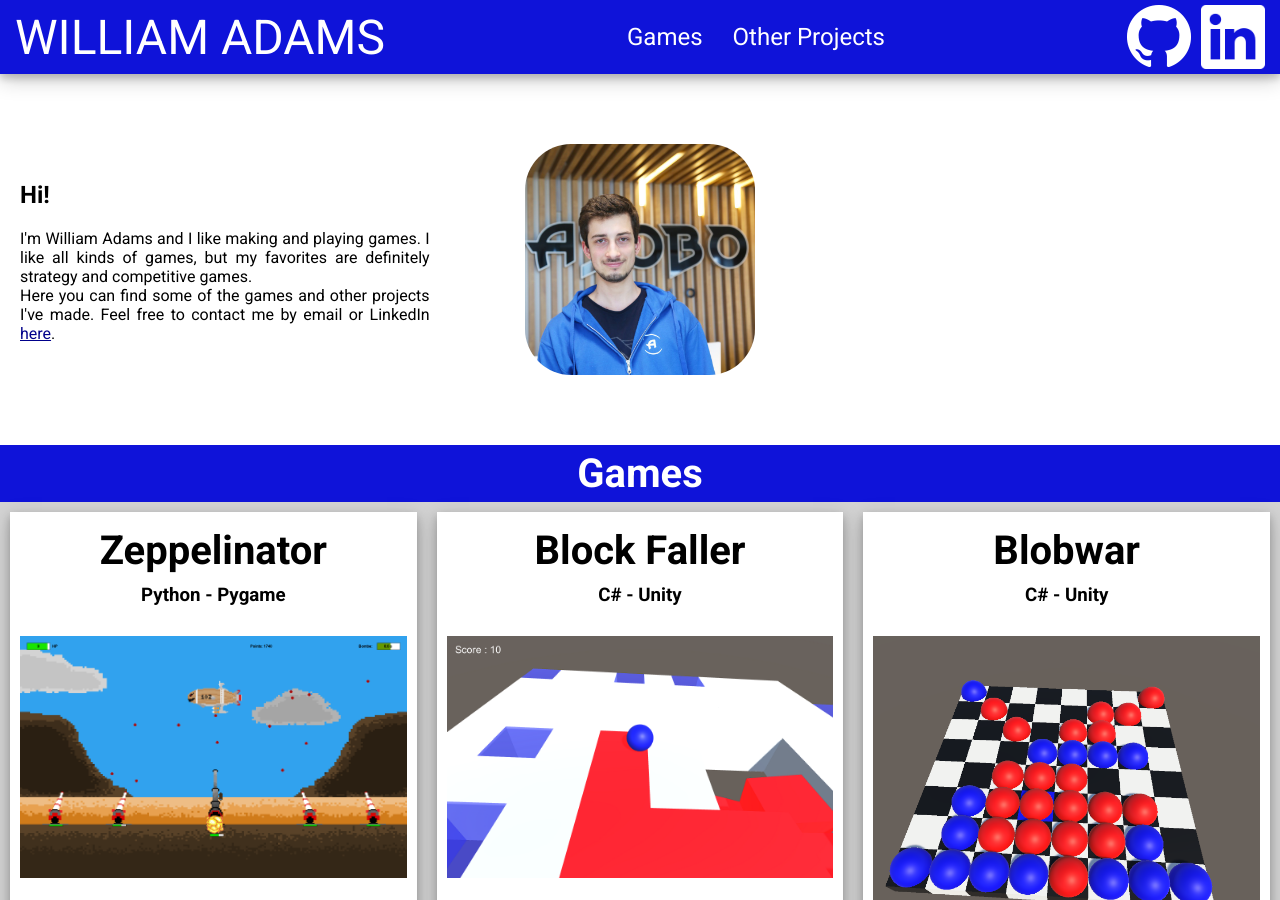
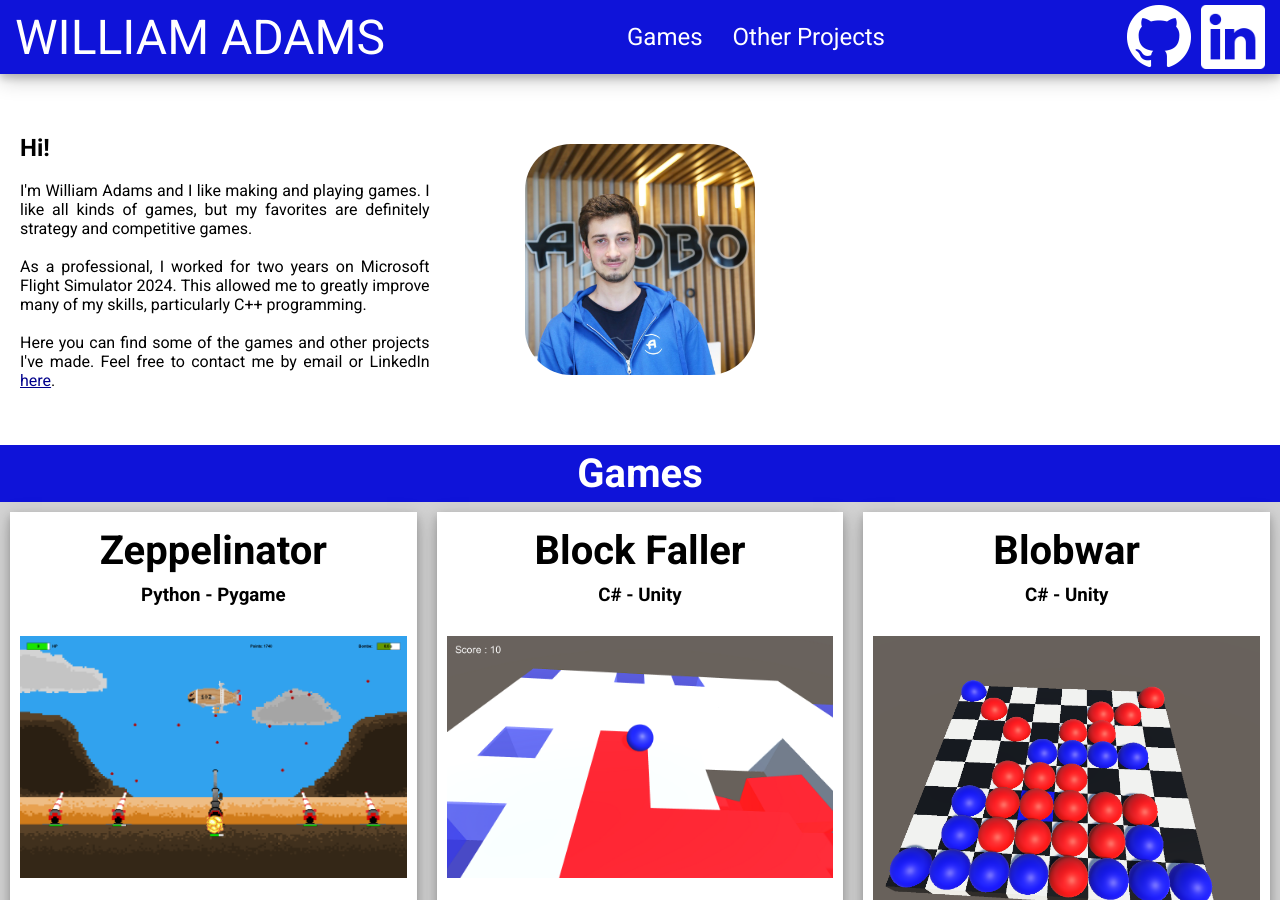
Before and after one commit to WillTheWizard42/WillTheWizard42.github.io, a Jekyll site: the page built from index.md, in a window 1280 px wide and 900 px high. Built offline with Jekyll 4.4.1, drawn with Linux system fonts in a browser that asks for light colours.

Commit message:
Updated bio

```diff
--- a/index.md
+++ b/index.md
@@ -11,7 +11,8 @@ extra_css: introduction.css
 		<h2>Hi!</h2>
 		<p>
 			I'm William Adams and I like making and playing games.
-			I like all kinds of games, but my favorites are definitely strategy and competitive games.<br/>
+			I like all kinds of games, but my favorites are definitely strategy and competitive games.<br/><br/>
+			As a professional, I worked for two years on Microsoft Flight Simulator 2024. This allowed me to greatly improve many of my skills, particularly C++ programming.<br/><br/>
 			Here you can find some of the games and other projects I've made. Feel free to contact me by email or LinkedIn <a href="/contact">here</a>.
 		</p>
 	</div>
```
